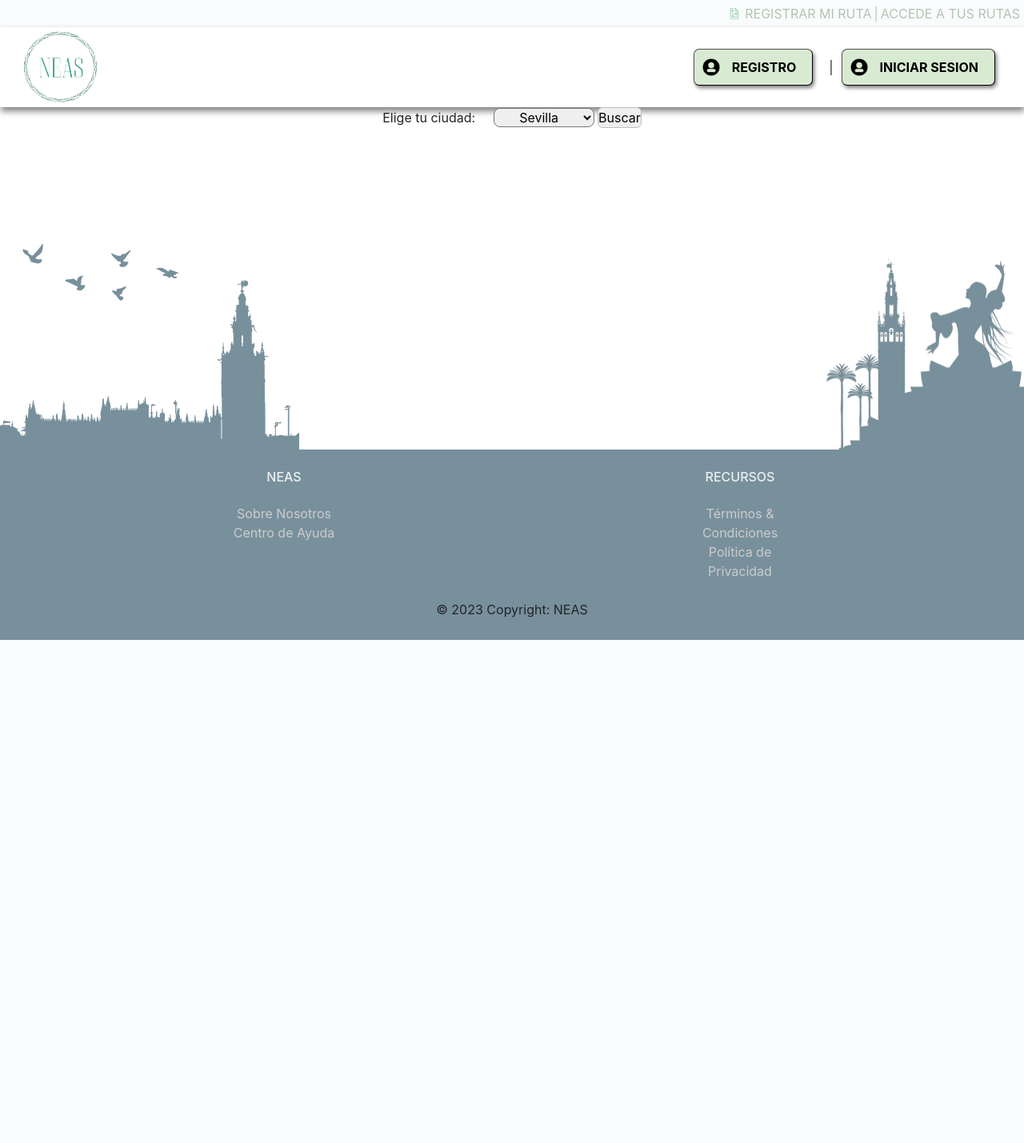
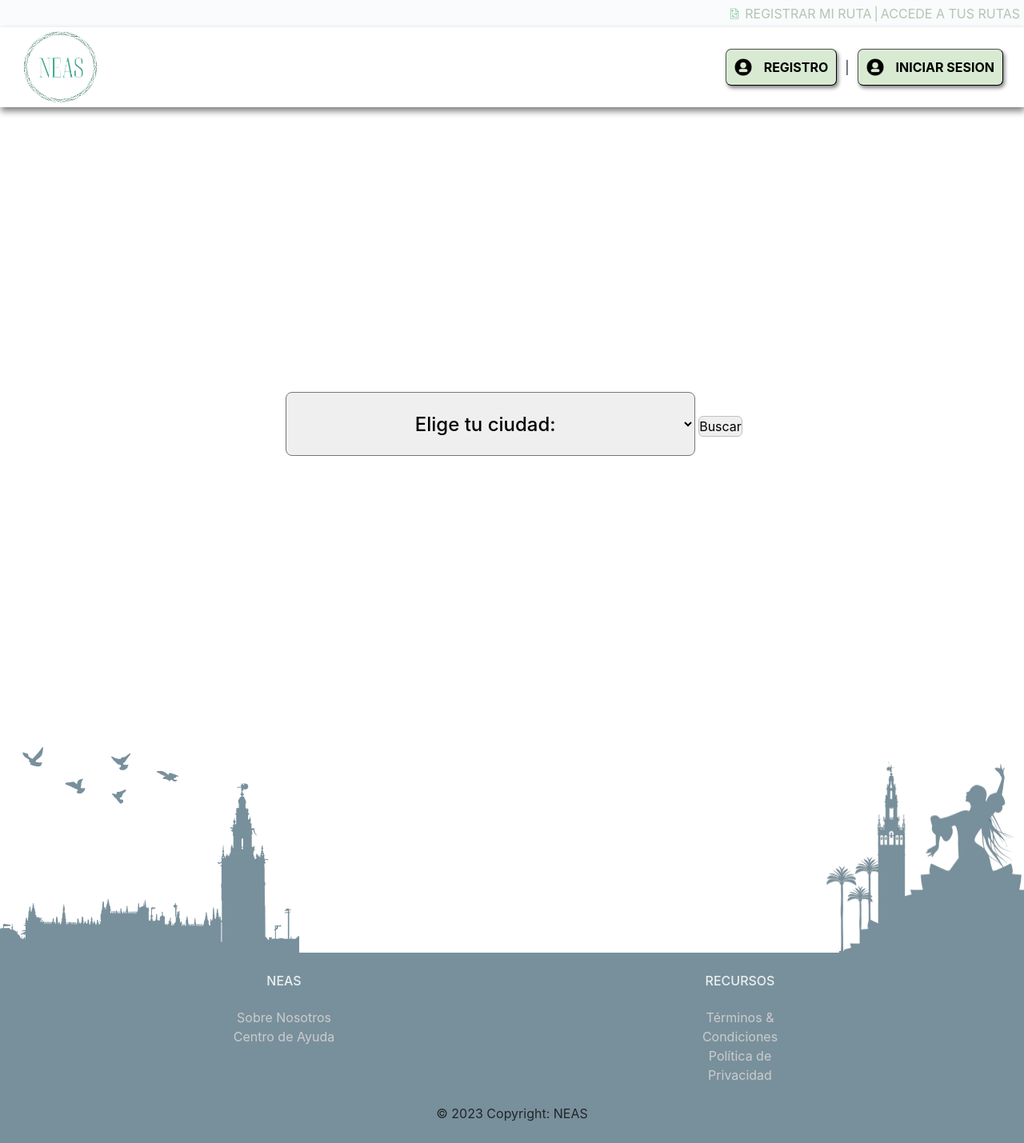
Before and after one commit to sgero/NeasProject, a Django app: page /neas/ in a window 1280 px wide. Shown: the whole page at 80% size. Before the commit the page ends 800 px from the top, so only its background shows below. Run offline with Django 4.2, Linux system fonts and the light colour scheme; parts of the project's set-up code (start-up, migrations or seed data) failed here and were passed over; some libraries are stand-ins or nearby versions.

Commit message:
actualizacion html y css

```diff
--- a/NeasAPP/models.py
+++ b/NeasAPP/models.py
@@ -49,7 +49,7 @@ class provincia(models.TextChoices):
     tenerife =  ('Tenerife')
     las_palmas =  ('Las Palmas')
     albacete = ('Albacete')
-    cuenca =  ('cuenca')
+    cuenca =  ('Cuenca')
     toledo =  ('Toledo')
     ciudad_real =  ('Ciudad Real')
     guadalajara =('Guadalajara')
--- a/NeasAPP/static/basic_page.css
+++ b/NeasAPP/static/basic_page.css
@@ -24,7 +24,7 @@
 body{
     justify-content: center;
     align-items: center;
-    width: 100vw;
+    width: 100%;
     height:100vh;
 }
 
@@ -82,8 +82,8 @@ html, body {
     font-weight: bold;
     cursor: pointer;
     box-shadow: 2px 3px 5px gray;
-    margin: 10px 20px 10px 10px;
-    padding: 10px 20px 10px 10px;
+    margin: 10px 10px 10px 10px;
+    padding: 10px 10px 10px 10px;
     transition: all 0.4s ease 0s;
 
 }
@@ -107,6 +107,7 @@ html, body {
     display: flex;
     align-content: center;
     justify-content: center;
+    height: 100%;
 }
 
 h6{
@@ -133,8 +134,7 @@ section{
 footer{
 
     bottom: 0;
-    gap: 0;
-    position: absolute;
+    position: relative;
     width: 100%;
 
 }
--- a/NeasAPP/static/inicio.css
+++ b/NeasAPP/static/inicio.css
@@ -6,21 +6,51 @@ input {
 
 }
 
+label {
+
+    font-size: 20px;
+
+}
+
 select {
-
+    width: 40%;
+    height: 80px;
     border-radius: 8px;
     outline: none;
     text-align: center;
+    font-size: 20px;
 
 }
 
+select option{
+
+    font-size: 20px;
+
+}
+select option:first-child{
+
+    font-size: 20px;
+
+}
+
+
 .inicio {
 
-    justify-content: center;
     align-items: center;
-    align-content: center;
     text-align: center;
     flex-wrap: wrap !important;
-    height: auto;
+    width: 100%;
 
 }
+
+form {
+
+    width: 100%;
+
+}
+
+.fs {
+
+    font-size: 20px;
+
+}
--- a/templates/basic_page.html
+++ b/templates/basic_page.html
@@ -55,7 +55,7 @@
 
                         <div><h3>¡Bienvenido/a {{ user.get_username }}!</h3></div>
 
-                        <a href="{% url 'logout' %}" class="color">LOGOUT</a>
+                        <a href="{% url 'logout' %}" class="boton color">LOGOUT</a>
 
                     {% else %}
 
@@ -138,7 +138,7 @@
 
                         <p class="bg">
 
-                            <a href="#!" class="bg text-reset">Términos & Condiciones</a>
+                            <a href="#!" class="remix bg text-reset">Términos & Condiciones</a>
 
                         </p>
 
--- a/templates/inicio.html
+++ b/templates/inicio.html
@@ -21,9 +21,11 @@
 
             {% csrf_token %}
 
-            <label for="provincia" class="form-label">Elige tu ciudad:&nbsp&nbsp&nbsp&nbsp</label>
+            <label for="provincia" class="form-label"></label>
 
-             <select id="provincia" name="provincia">
+             <select class="h4" id="provincia" name="provincia">
+
+                <option  value="" disabled selected hidden >Elige tu ciudad:</option>
 
                  {% for p in provincia %}
 
```
Also changed, not shown: db.sqlite3.
